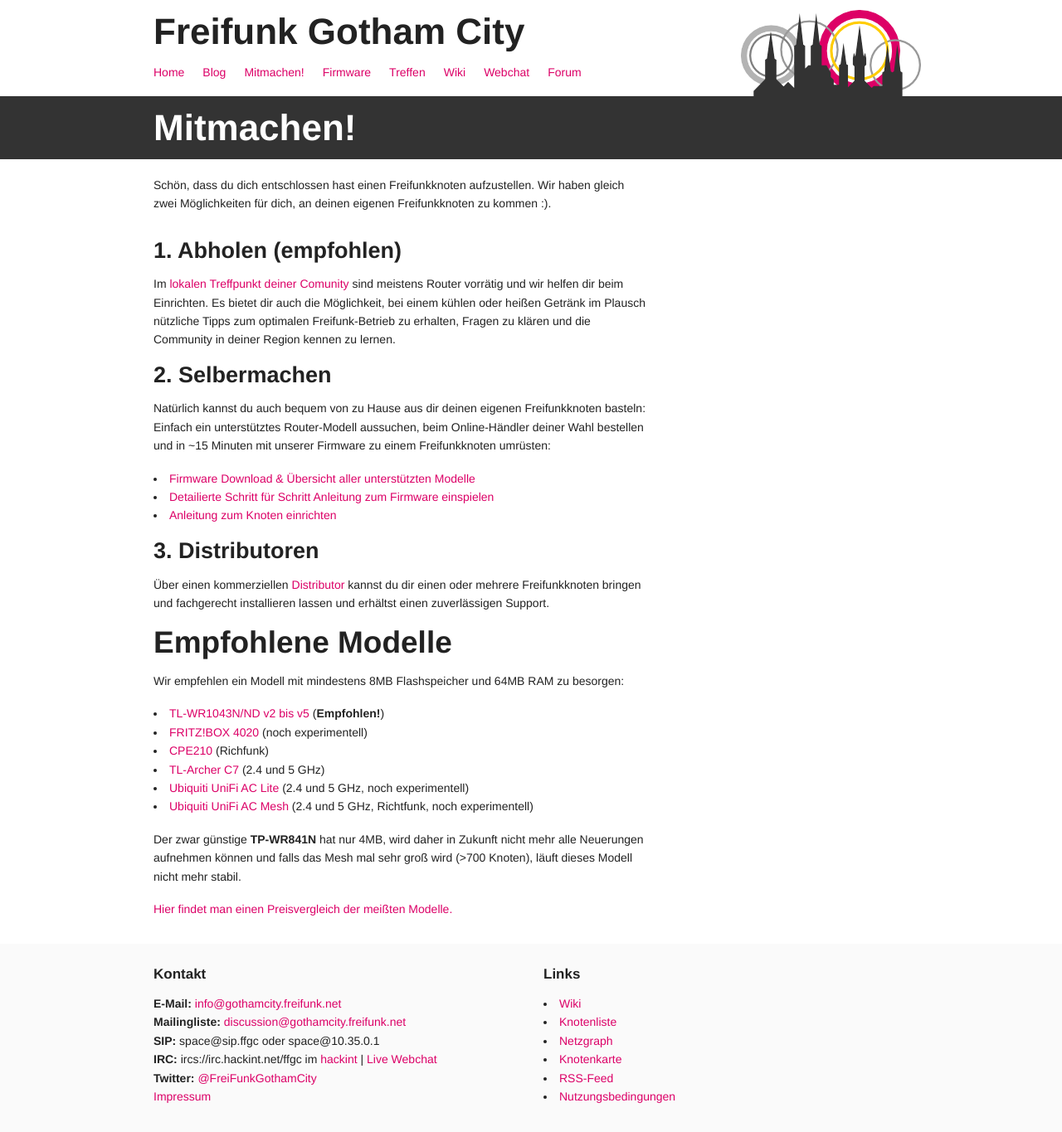
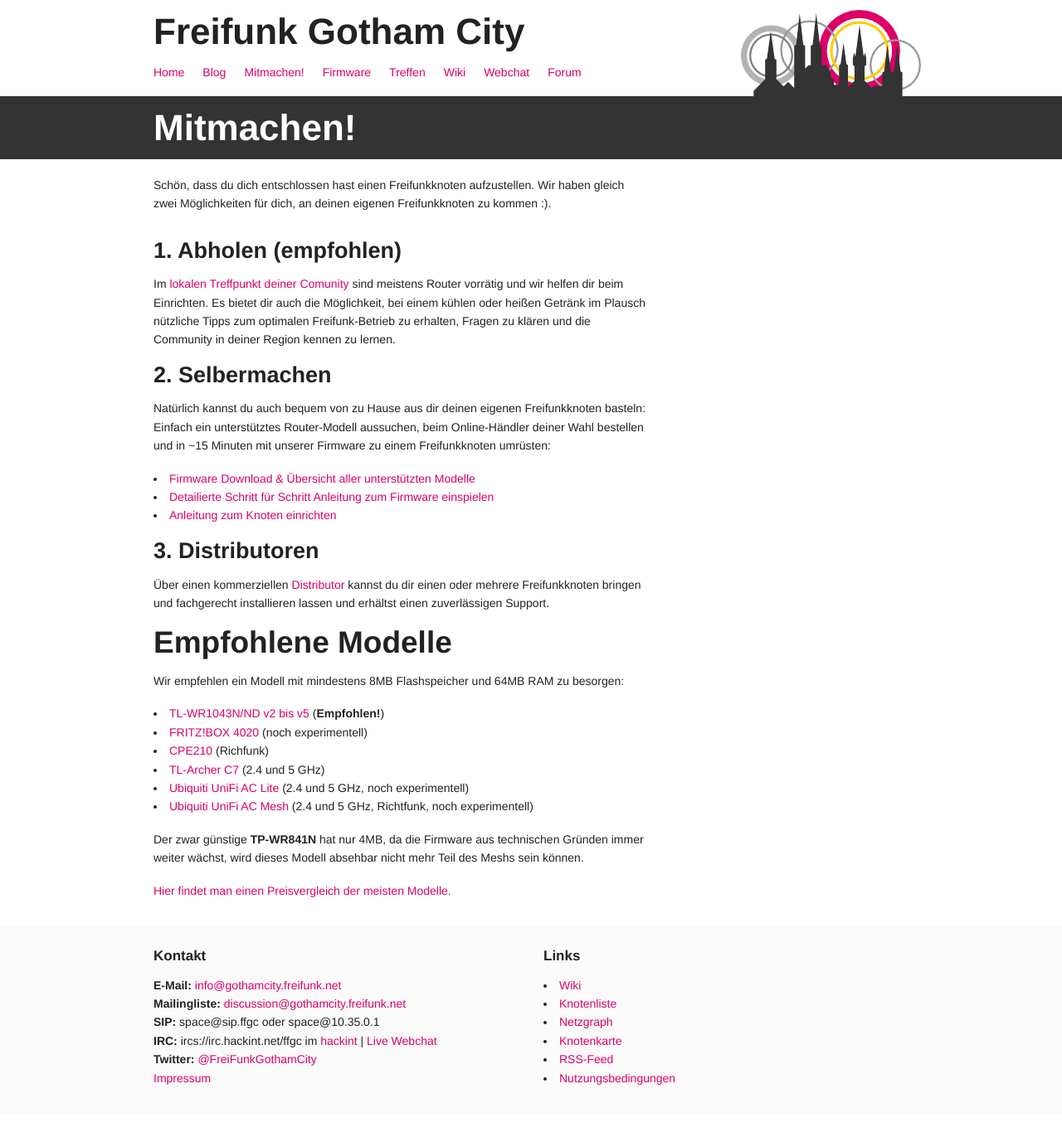
Before and after one commit to ffnord/startseite, a Jekyll site: the page built from mitmachen.html, in a window 1280 px wide. Shown: the whole page at 83% size. Built offline with Jekyll 4.4.1, drawn with Linux system fonts in a browser that asks for light colours; after the commit the page ends 1343 px from its top, so only the background shows below that.

Commit message:
macht die Warnung vor dem 841er deutlicher (#24)

```diff
--- a/mitmachen.html
+++ b/mitmachen.html
@@ -43,10 +43,10 @@
       <li><a href="/firmware.html#Ubiquiti_UniFi%20AC%20Lite">Ubiquiti UniFi AC Lite</a> (2.4 und 5 GHz, noch experimentell)</li>
       <li><a href="/firmware.html#Ubiquiti_UniFi AC Mesh">Ubiquiti UniFi AC Mesh</a> (2.4 und 5 GHz, Richtfunk, noch experimentell)</li>
     </ul>
-    <p>Der zwar g&uuml;nstige <b>TP-WR841N</b> hat nur 4MB, wird daher in Zukunft nicht mehr alle Neuerungen aufnehmen k&ouml;nnen und falls das Mesh mal sehr groß wird (>700 Knoten), l&auml;uft dieses Modell nicht mehr stabil.
+    <p>Der zwar g&uuml;nstige <b>TP-WR841N</b> hat nur 4MB, da die Firmware aus technischen Gründen immer weiter w&auml;chst, wird dieses Modell absehbar nicht mehr Teil des Meshs sein k&ouml;nnen.
     </p>
     <p>
-      <a href="https://www.heise.de/preisvergleich/?cat=WL-617380&sort=p" target="_blank">Hier findet man einen Preisvergleich der meißten Modelle.</a>
+      <a href="https://www.heise.de/preisvergleich/?cat=WL-617380&sort=p" target="_blank">Hier findet man einen Preisvergleich der meisten Modelle.</a>
     </p>
   </div>
 </div>
```
